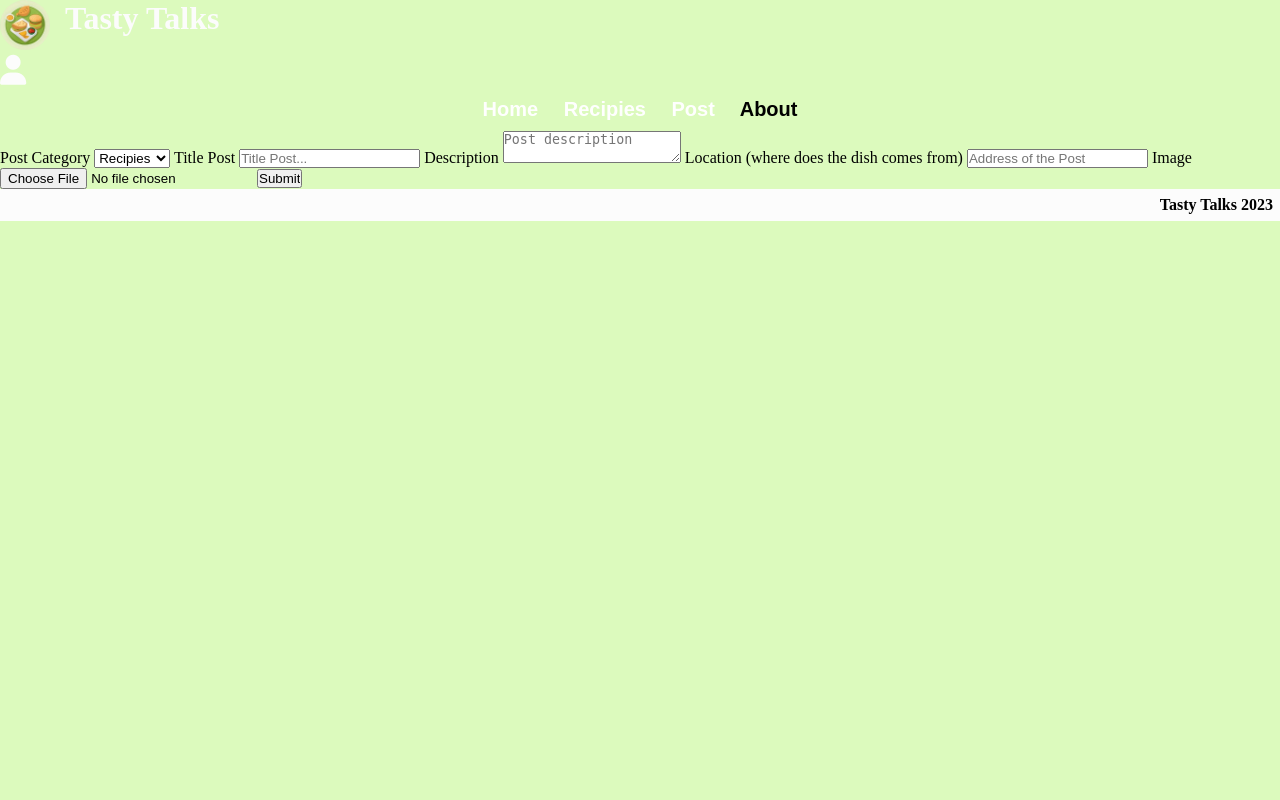
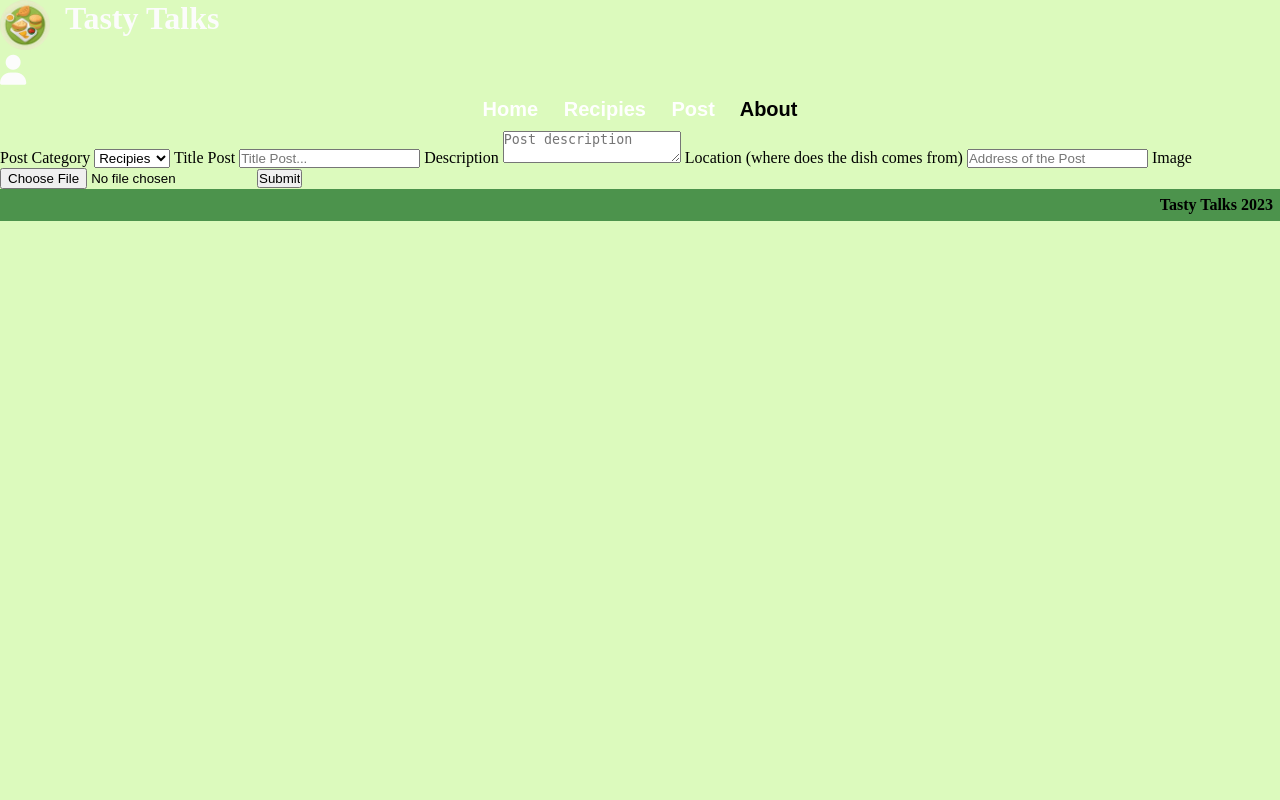
Before and after one commit to wbermel3rd/TastyTalks, a Python web app: template tastytalks/src/templates/createPost.html in a window 1280 px wide. Run offline with Jinja, Linux system fonts and the light colour scheme; the template is opened without the code that fills it, so the values that code supplies are empty; some libraries are stand-ins or nearby versions.

Commit message:
Change in over all style Header + Trying to make as many color modular as possible

```diff
--- a/tastytalks/src/assets/styles.css
+++ b/tastytalks/src/assets/styles.css
@@ -2,6 +2,18 @@
 
 /* Imports */
 @import url('https://fonts.googleapis.com/css2?family=Roboto:wght@500&display=swap');
+
+/* @font-face {
+    font-family: 'Arturo';
+    src: url('@/assets/fonts/Arturo-BoldItalic\ Trial.ttf') format('truetype');
+  }  */
+
+/* Font to create .headerlogo-font */
+@font-face {
+    font-family: 'WickedMouse';
+    src: url('./fonts/Wicked\ Mouse\ Demo.otf') format('truetype');
+  }
+
 
 /* Variables for colors */
 :root{
@@ -20,36 +32,65 @@
     --TextboxBackground: rgb(104, 150, 56);
 
 
+    /* COLORS */
 
-    /*
-    --PrimaryBackgroundColor : #1f2f1e;
-    --PrimaryBackgroundColor : #c4e1c5;
-    --FooterBackgroundColor : #70b673;
-    --PopUpWindowBackgroundColor : #78bb7b;
-    --ButtonBackgroundColor : #a8d3aa;
 
-    --Trying : #8CC84B;
-    --Trying2 :rgb(104, 150, 56);
-    --TryingFontColor: rgb(139, 199, 75); */
+    /* Green Colors from Dark to light (Main Color of the app */
+    --mainBackgroundColor: #4c934c;
+    --darkMainBackgroundColor: #0B6E4F;
+    --mainFontColor: #4c934c;
+    /* 4caf50
+    Hover of this color 45a049 */
+    --evenLighterMainBackgroundColor: ;
 
-    --TestingFont: 'Roboto', sans-serif;
+
+
+    /* Yellow Color from the Darkest to the lighest (Secondary color of the app) */
+    --secondaryBackgroundColor: #FADF54;
+    --secondaryBackgroundColorHover: #d6be47;
+    --secondaryFontColor: #FADF54;
+
+
+    /* Others Colors */
+    --White: ;
+    --Black: ;
+
+    /* FONTS */
+
+    --titleSectionFont: 'Arturo';
+    --littleTitleFont: 'Roboto', sans-serif;
+    --littleTextFont: 'Roboto', sans-serif;
+    --filterOptionFont: 'Lucida Sans';
+
+    --footerFont: 'Roboto';
+
+
+    /* /////// */
+
+
+
+    /* --titleFont: Georgia, 'Times New Roman', Times, serif; */
+
+
     --primaryFont: 'Helvetica', sans-serif;
     --LittleTextIguess: 'Helvetica', sans-serif;
     --FancyLogo: 'Irish Grover', sans-serif;
+
+
+    /* /////// */
+
+
 
     /* ///////////////////////////////////////////////////////////////////////////////////////////////////////////////////// */
 
 
 
     /*Background Color*/
-    --primaryBackgroundColor: #191c24;
-    --secondaryBackgroundColor: #EFEFEF;
     --fourthColor: #f58a5c;
     --lightFourthColor: #F59D77;
 
     /*Font*/
     --primaryFontColor: white;
-    --secondaryFontColor: #6c7293;
 
     /* Colors: */
     --white: #FFFFFF;
@@ -131,8 +172,6 @@ h1{
 .navbar {
 
     text-align: center;
-
-
     font-family: var(--primaryFont);
     font-weight: bold;
     font-size: 20px;
@@ -159,7 +198,7 @@ footer{
 
     padding: 7px;
 
-    background-color: var(--Trying);
+    background-color: #4c934c;
     font-weight: bold;
 }
 
@@ -174,11 +213,7 @@ footer{
     color: #FADF54;
 }
 
-/* Font to create .headerlogo-font */
-@font-face {
-    font-family: 'WickedMouse';
-    src: url('./fonts/Wicked\ Mouse\ Demo.otf') format('truetype');
-  }
+
 
 /* Nav bar line */
 .custom-line {
@@ -198,11 +233,12 @@ footer{
 .cylinder-heading {
     display: inline-block;
     padding: 10px;
+    padding-top: 15px;
     background: #0B6E4F;
     color: #fff;
     border-radius: 20px; /* Border-radius to create a cylinder shape */
     width: 650px;
-    font-family: 'Arturo', sans-serif; /* Set your font-family */
+    font-family: var(--titleSectionFont); /* Set your font-family */
     font-size: 35px;
     margin: 0;
     line-height: normal;
@@ -216,7 +252,7 @@ footer{
     color: #fff;
     border-radius: 20px; /* Border-radius to create a cylinder shape */
     width: 650px;
-    font-family: 'Arturo', sans-serif; /* Set your font-family */
+    font-family: var(--titleFont); /* Set your font-family */
     font-size: 26px;
     margin: 0;
     line-height: normal;
--- a/tastytalks/src/components/SignedInHeader.vue
+++ b/tastytalks/src/components/SignedInHeader.vue
@@ -1,9 +1,7 @@
 <template>
     <div class="Account-Container">
-        <!-- <a href=""><i class="fa-solid fa-user user-icon" @click="goToProfile"></i></a> -->
         <button class="btn" @click="goToProfile" >Profile</button>
         <button class="btn" @click="handleLogout">Log Out</button>
-
     </div>
 </template>
 
--- a/tastytalks/src/components/TastyTalksHeader.vue
+++ b/tastytalks/src/components/TastyTalksHeader.vue
@@ -71,7 +71,7 @@ export default {
 </script>
 
 
-<!-- /////////////////////////////////////////// CSS  /////////////////////////////////////////////////////////////////////////////////////////////////////////////////////// -->
+<!-- /////////////////////////////////////////// CSS  ////////////////////////////////////////////////////////////// -->
 
 
 <style scoped>
@@ -105,7 +105,7 @@ export default {
         align-items: stretch;
         width: 100%;
         height: 100%;
-        background-color: var(--Trying2);
+        background-color: var(--mainBackgroundColor);
         font-family: var(--TestingFont);
     }
 
```
Also changed, not shown: tastytalks/src/views/AboutPage.vue (+5 -4 lines), tastytalks/src/views/RecipeFeed.vue (+7 -9 lines).
